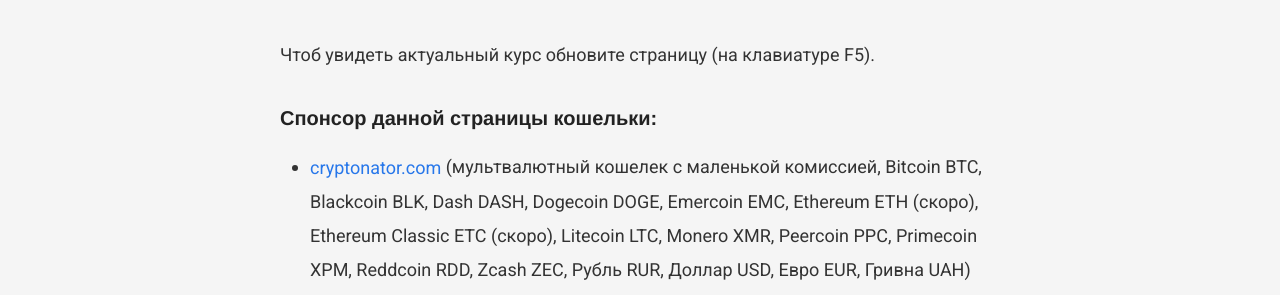
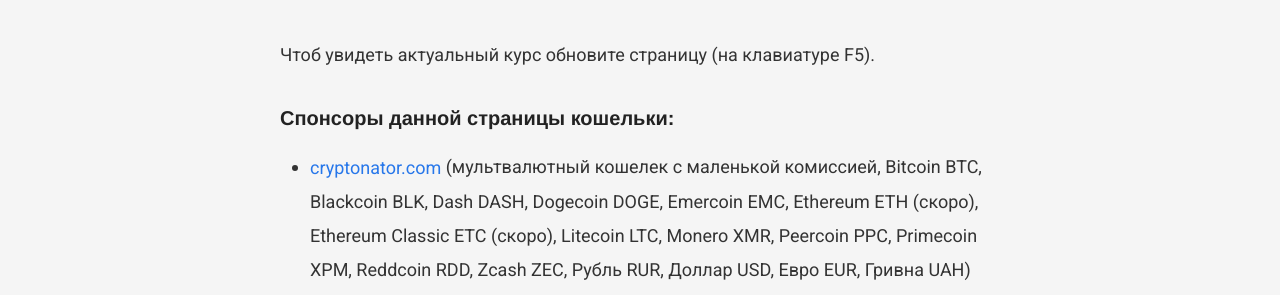
Before and after one commit to VadymVolos/vadymvolos.github.io, a Jekyll site: the page built from exchange-rates.md, in a window 1280 px wide. Shown: the part 259-554 px from the top of the page. Built offline with Jekyll 4.4.1, drawn with Linux system fonts in a browser that asks for light colours; nearby versions of some CDN libraries; a script that is not in the unit is left out; comment, search, counter and statistics services are not loaded.

Commit message:
Update exchange-rates.md

```diff
--- a/exchange-rates.md
+++ b/exchange-rates.md
@@ -102,7 +102,7 @@
 <br>
 Чтоб увидеть актуальный курс обновите страницу (на клавиатуре F5).
 <br>
-<h3>Спонсор данной страницы кошельки:</h3>
+<h3>Спонсоры данной страницы кошельки:</h3>
 <ul>
     <li><a rel="nofollow" target="_blank" class="hvr-wobble-vertical" href="https://ru.cryptonator.com/auth/signup/101248575" onclick="ga('send', 'event', 'outbound', 'click', 'https://ru.cryptonator.com/auth/signup/101248575');">cryptonator.com</a>   (мультвалютный кошелек с маленькой комиссией, Bitcoin BTC, Blackcoin BLK, Dash DASH, Dogecoin DOGE, Emercoin EMC, Ethereum ETH (скоро), Ethereum Classic ETC (скоро), Litecoin LTC, Monero XMR, Peercoin PPC, Primecoin XPM, Reddcoin RDD, Zcash ZEC, Рубль RUR, Доллар USD, Евро EUR, Гривна UAH)</li>
     <li>2</li>
```
